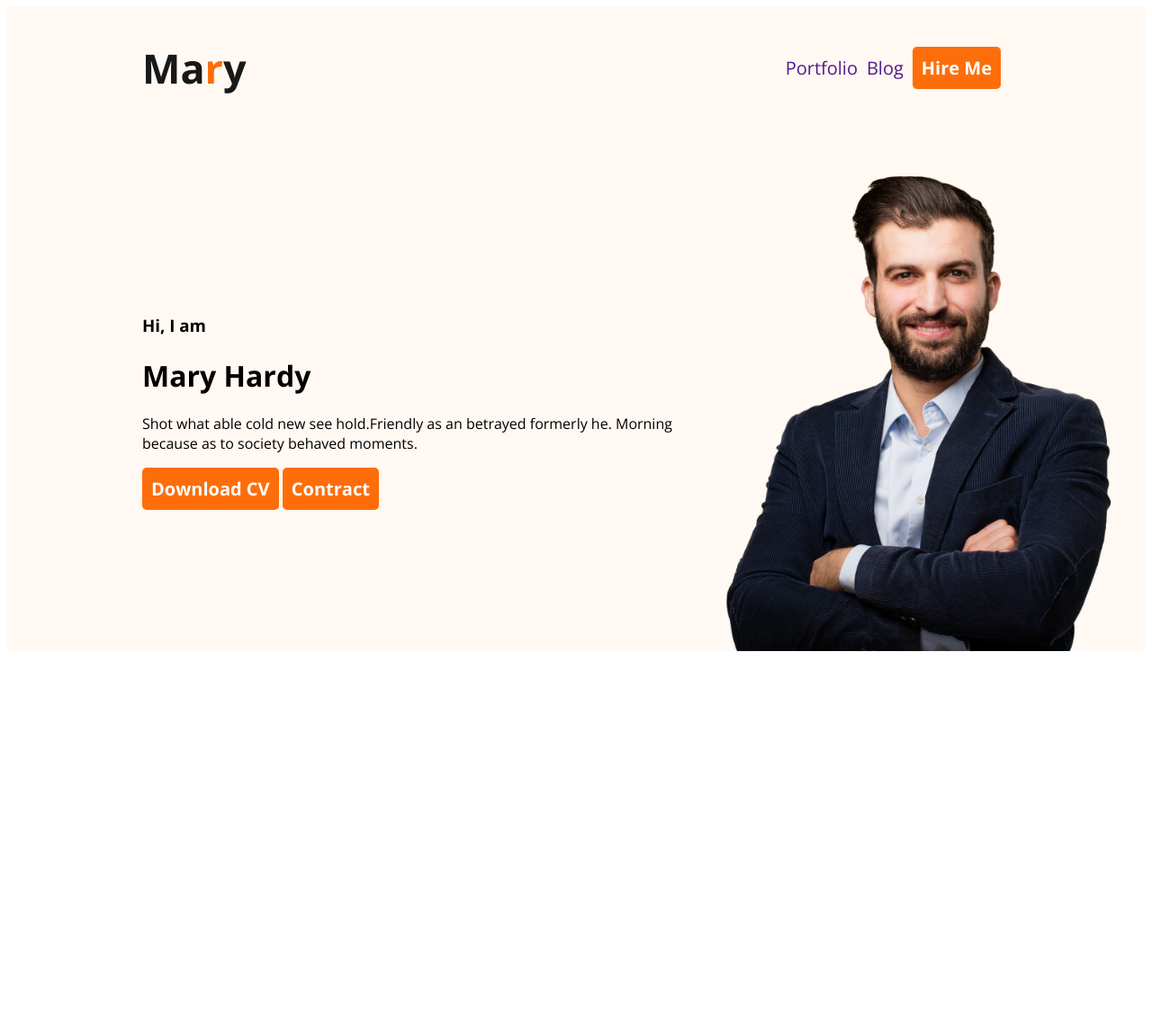
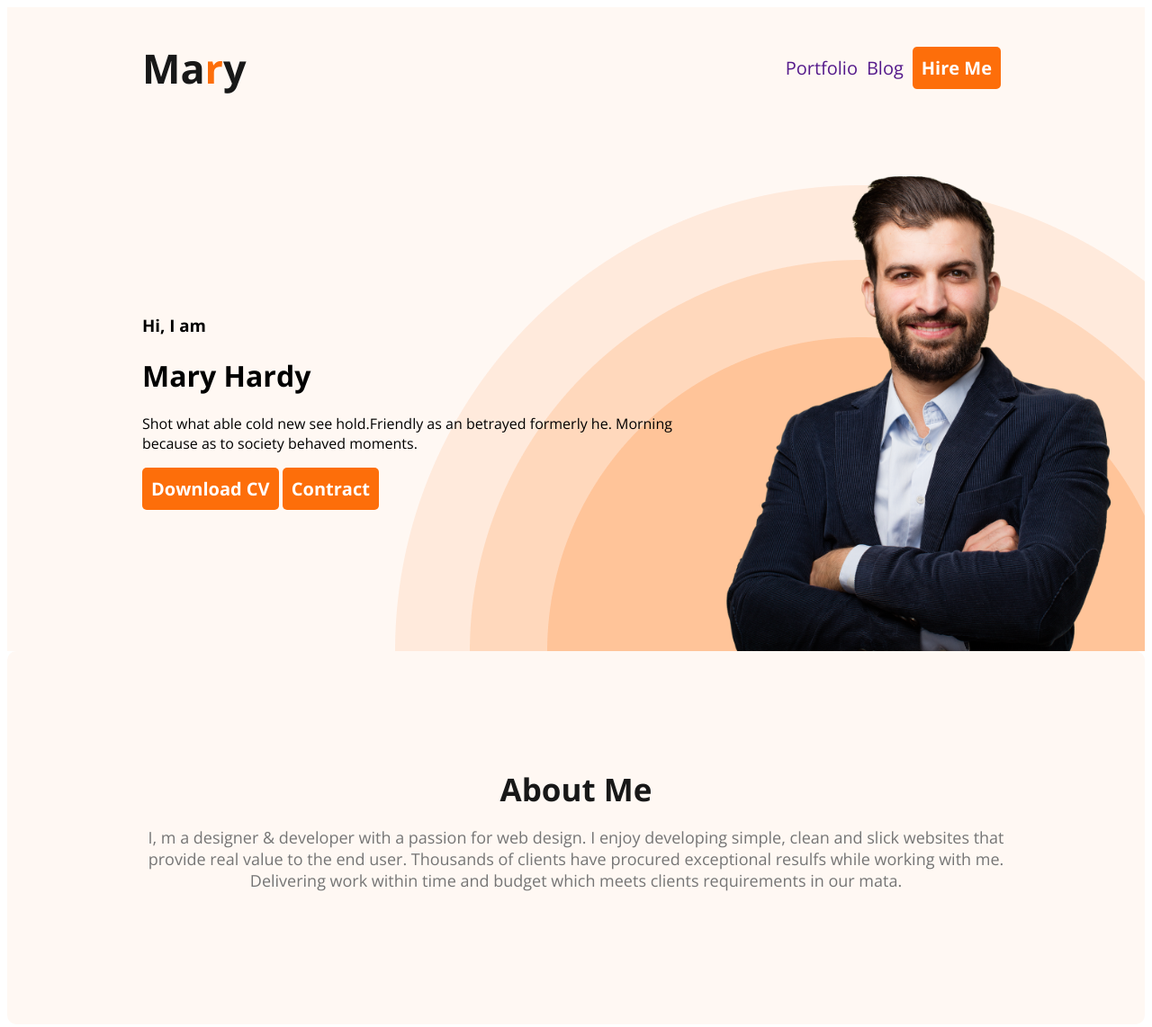
Before and after one commit to sagor009988/webdeveloper-protfolio, a plain HTML site: page index.html in a window 1280 px wide. Shown: the whole page at 90% size. Before the commit the page ends 800 px from the top, so only its background shows below. Drawn offline with nearby package versions, Linux system fonts and the light colour scheme.

Commit message:
about section created

```diff
--- a/index.html
+++ b/index.html
@@ -33,7 +33,12 @@
         <img class="profile-pic" src="./images/hardy.png" alt="">
       </div>
     </header>
-    <body></body>
+    <main>
+        <section class="about-section">
+            <div class="section-title">About Me</div>
+            <p class="section-details ">I, m a designer & developer with a passion for web design. I enjoy developing simple, clean and slick websites that provide real value to the end user. Thousands of clients have procured exceptional resulfs while working with me. Delivering work within time and budget which meets clients requirements in our mata.</p>
+        </section>
+    </main>
     <footer></footer>
   </body>
 </html>
--- a/style.css
+++ b/style.css
@@ -6,16 +6,25 @@
 .btn-primary {
   border-radius: 5px;
   background: #fd6e0a;
-    color:white;
+  color: white;
   font-size: 20px;
   font-weight: 700;
   padding: 10px;
   border: 0;
 }
+.section-title {
+  color: #181818;
+  text-align: center;
+  font-size: 35px;
+  font-weight: 700;
+}
 
 /* body style */
-.header-bg{
-    background-color: #FFF8F3;
+.header-bg {
+  background-color: #fff8f3;
+  background-image: url(./images/header_bg.png);
+  background-repeat: no-repeat;
+  background-position: bottom right;
 }
 .nav-title {
   color: #181818;
@@ -29,7 +38,7 @@ nav {
   display: flex;
   align-items: center;
   justify-content: space-between;
-  margin:0px 150px;
+  margin: 0px 150px;
 }
 
 nav > ul {
@@ -47,15 +56,28 @@ nav > ul > li {
   font-size: 20px;
   font-weight: 400;
 }
-.text-white{
+.text-white {
   color: white;
 }
-.banner{
+.banner {
   display: flex;
   margin: 30px 30px 0px 150px;
   align-items: center;
 }
-.banner .profile-pic{
+.banner .profile-pic {
   width: 550px;
   height: 550px;
 }
+.about-section {
+  background-color: #fff8f3;
+  border-radius: 10px;
+  padding: 130px;
+}
+.section-details {
+  color:  #757575;
+  text-align: center;
+  font-size: 18px;
+  font-style: normal;
+  font-weight: 400;
+
+}
```
Lines whose indentation alone changed are shown as unchanged.
